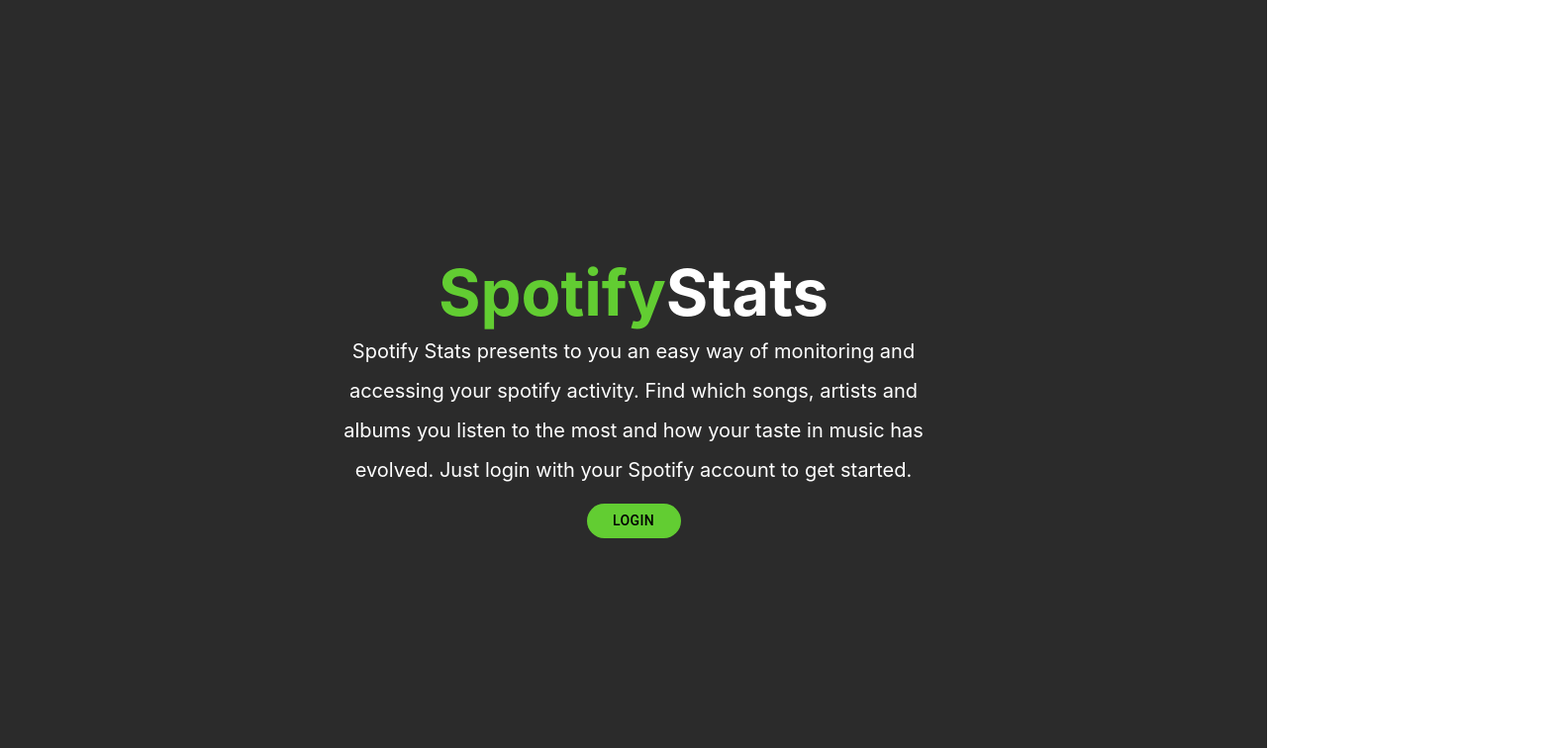
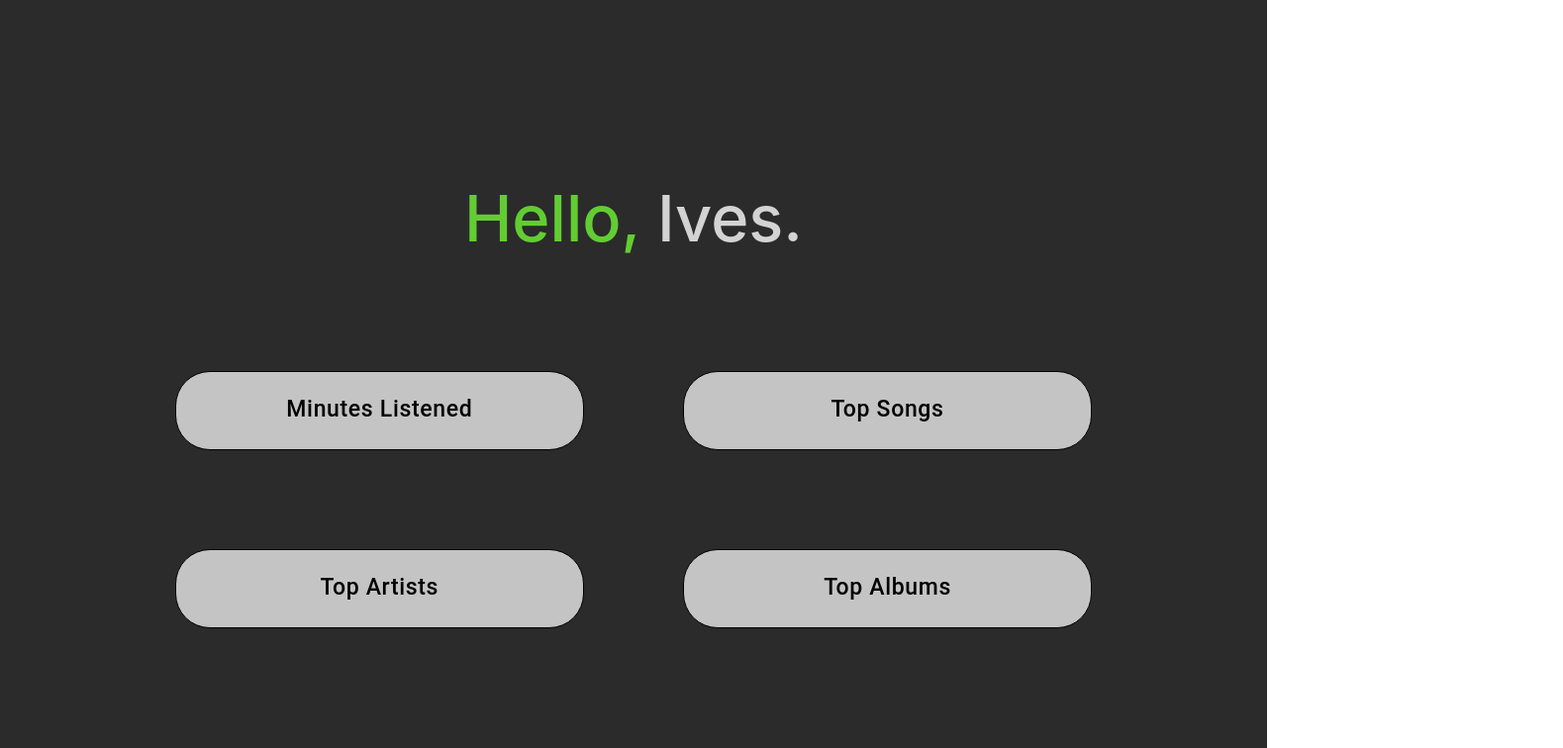
Before and after one commit to lorenzoparas/spotify-stats, a React (Create React App) app in the folder spotify-stats/: page /welcome in a window 1280 px wide. Shown: the top 756 px of the page at 99% size, 1579 px wide, since content can reach past the window. Built offline with nearby package versions, Linux system fonts and the light colour scheme.

Commit message:
finished implementing spots-12 and 13

```diff
--- a/spotify-stats/package.json
+++ b/spotify-stats/package.json
@@ -9,11 +9,12 @@
     "@testing-library/user-event": "^12.1.10",
     "react": "^17.0.2",
     "react-dom": "^17.0.2",
+    "react-router-dom": "^5.2.1",
     "react-scripts": "^1.1.5",
     "web-vitals": "^1.0.1"
   },
   "scripts": {
-    "start": "react-scripts start",
+    "start": "PORT=2000 react-scripts start",
     "build": "react-scripts build",
     "test": "react-scripts test",
     "eject": "react-scripts eject"
--- a/spotify-stats/src/App.js
+++ b/spotify-stats/src/App.js
@@ -1,12 +1,12 @@
 import React from "react";
 import "./App.css";
-import Home from './pages/Home/Home';
+import Body from './pages/Body/Body';
 
 function App() {
   	return (
 		<div className="App">
 			<div className="App-header">
-				<Home/>
+				<Body/>
 			</div>
 		</div>
 	);
--- /dev/null
+++ b/spotify-stats/src/pages/Body/Body.jsx
@@ -0,0 +1,29 @@
+import React from 'react';
+import "./Body.css"
+import Home from "./../Home/Home"
+import Welcome from "./../WelcomeStats/Welcome"
+
+import {
+    BrowserRouter,
+    Route,
+    Switch,
+} from 'react-router-dom';
+
+function Body () {
+    return (
+        <div id='body-container'>
+            <BrowserRouter>
+                <Switch>
+                    <Route exact path='/'>
+                        <Home/>
+                    </Route>
+                    <Route path='/welcome'>
+                        <Welcome/>
+                    </Route>
+                </Switch>
+            </BrowserRouter>
+        </div>
+    );
+}
+
+export default Body;
--- /dev/null
+++ b/spotify-stats/src/pages/WelcomeStats/Welcome.css
@@ -0,0 +1,23 @@
+#welcome-container {
+    display: grid;
+}
+
+#welcome-message {
+    font-size: 65px;
+    font-family: -apple-system, BlinkMacSystemFont, 'Segoe UI', Roboto, Oxygen, Ubuntu, Cantarell, 'Open Sans', 'Helvetica Neue', sans-serif;
+    font-weight: 550;
+}
+
+#hello {
+    color: #62CD32;
+}
+
+#name {
+    color: #D3D3D3;
+}
+
+#grid {
+    width: 300%;
+    align-self: center;
+    margin-left: -100%;
+}
--- /dev/null
+++ b/spotify-stats/src/pages/WelcomeStats/Welcome.jsx
@@ -0,0 +1,47 @@
+import { Grid } from '@material-ui/core';
+import React from 'react';
+import "./Welcome.css"
+import Button from '@material-ui/core/Button';
+import { withStyles } from '@material-ui/core/styles';
+
+const StyledButton = withStyles({
+    root: {
+      background: '#C4C4C4',
+      borderRadius: '35px',
+      border: '1px solid black',
+      color: 'black',
+      padding: '0 30px',
+      width: '22%',
+      height: '80px',
+      fontSize: '23px',
+      margin: '50px',
+    },
+    label: {
+      textTransform: 'capitalize',
+    },
+  })(Button);
+
+function Welcome () {
+    return (
+        <div id='welcome-container'>
+            <div id='welcome-message'>
+                <p id="hello">Hello, <span id="name">Ives. </span></p>
+            </div>
+            <div>
+                <Grid id='grid'>
+                    <div id='minsNsongs'>
+                        <StyledButton> Minutes Listened </StyledButton>
+                        <StyledButton> Top Songs </StyledButton>
+                    </div>
+                    <div id='artistsNalbums'>
+                        <StyledButton> Top Artists </StyledButton>
+                        <StyledButton> Top Albums </StyledButton>
+                    </div>
+                </Grid>
+            </div>
+
+        </div>
+    );
+}
+
+export default Welcome;
```
Also changed, not shown: spotify-stats/src/pages/Body/Body.css (added), 1 other file (tests, documents, lock files or other folders).
